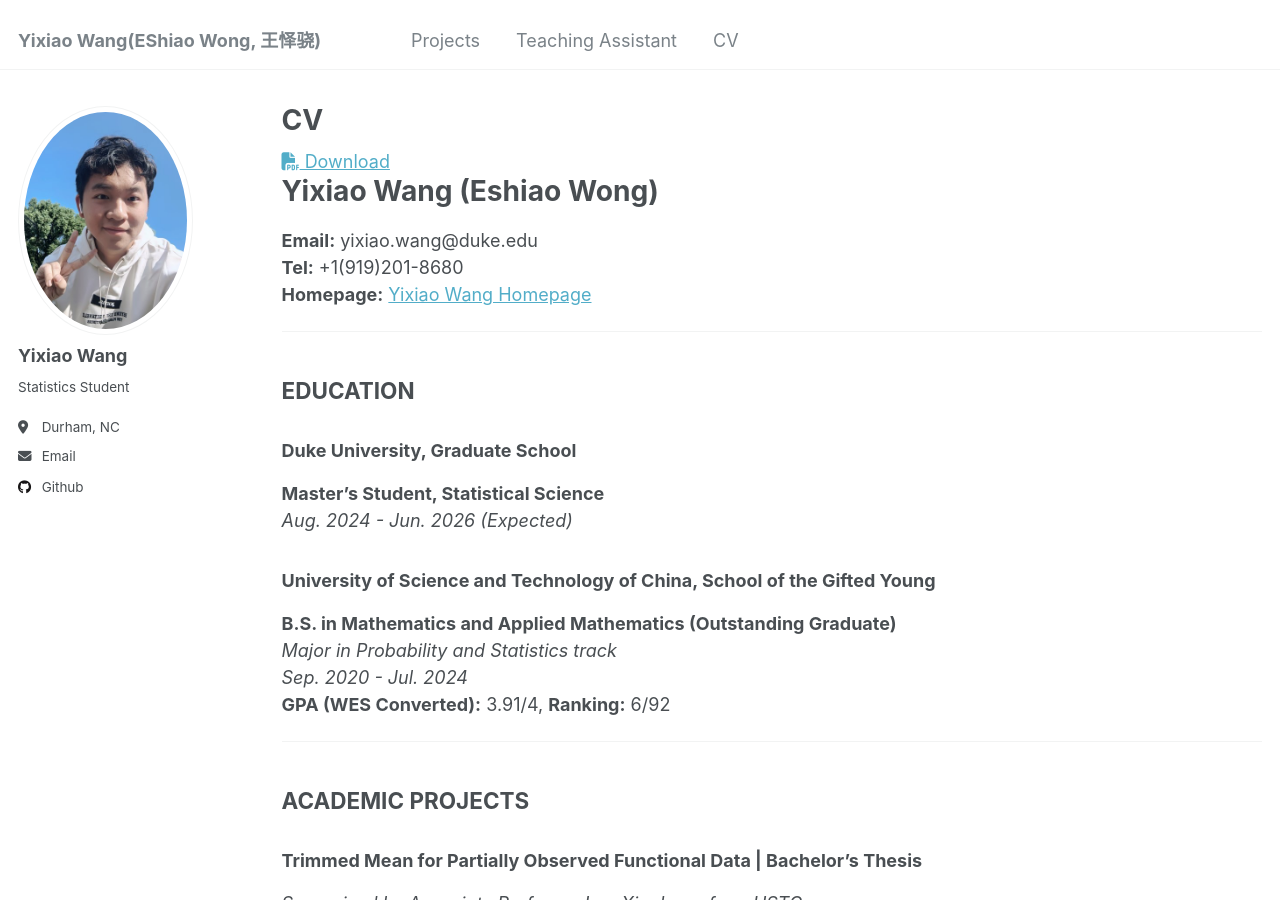
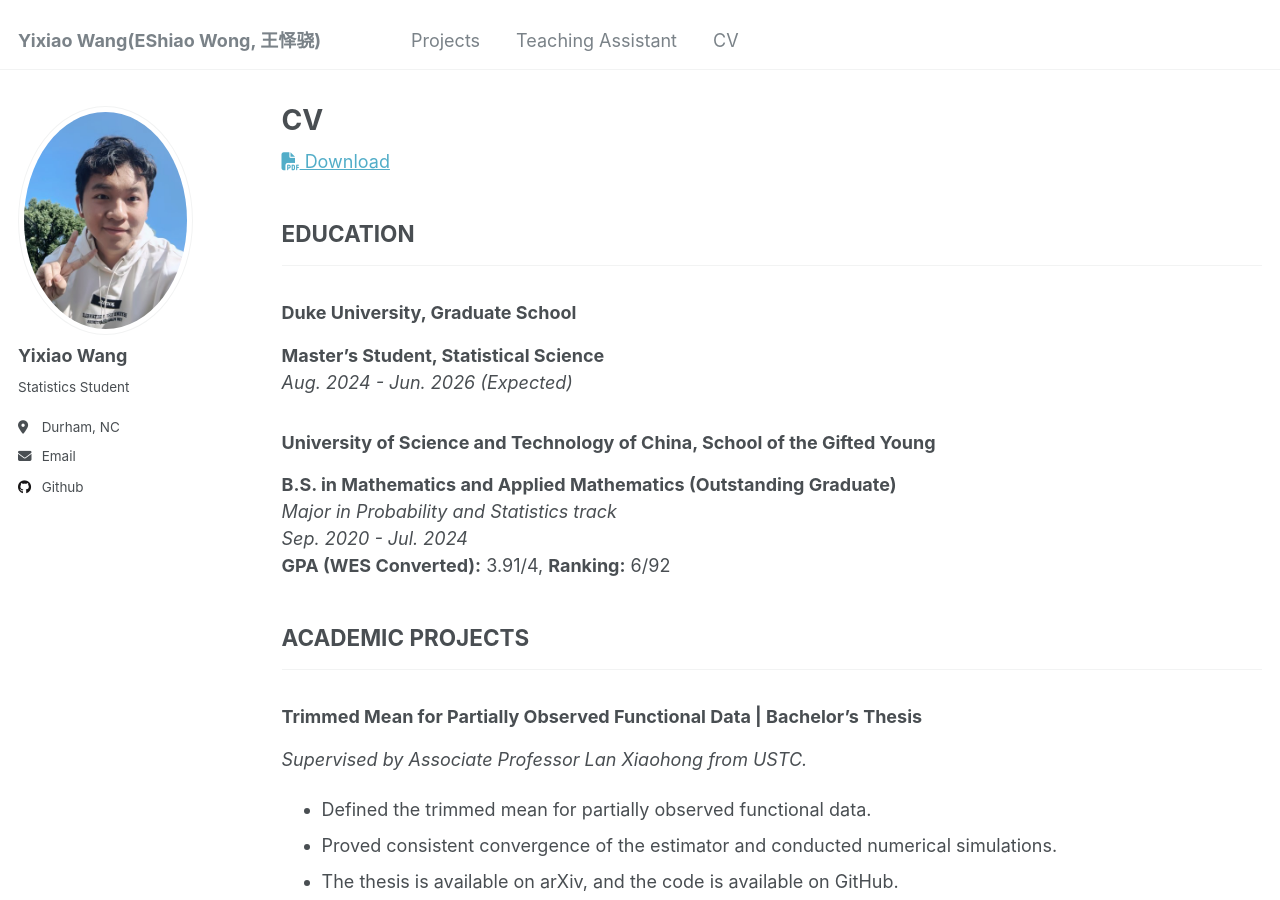
Before and after one commit to Yixiao-Wang-Stats/Yixiao-Wang-Stats.github.io, a Jekyll site: the page built from _pages/cv.md, in a window 1280 px wide and 900 px high. Built offline with Jekyll 4.4.1, drawn with Linux system fonts in a browser that asks for light colours; nearby versions of some CDN libraries; library files that are not in the unit come from our copies; a script that is not in the unit is left out.

Commit message:
Update cv.md

```diff
--- a/_pages/cv.md
+++ b/_pages/cv.md
@@ -17,16 +17,8 @@
   </a>
 </div>
 
-# Yixiao Wang (Eshiao Wong)
-
-**Email:** yixiao.wang@duke.edu
-**Tel:** +1(919)201-8680
-**Homepage:** [Yixiao Wang Homepage](#)
-
+## EDUCATION
 ---
-
-## EDUCATION
-
 ### Duke University, Graduate School
 **Master’s Student, Statistical Science**
 _Aug. 2024 - Jun. 2026 (Expected)_
@@ -37,10 +29,8 @@
 _Sep. 2020 - Jul. 2024_
 **GPA (WES Converted):** 3.91/4, **Ranking:** 6/92
 
+## ACADEMIC PROJECTS
 ---
-
-## ACADEMIC PROJECTS
-
 ### Trimmed Mean for Partially Observed Functional Data | Bachelor’s Thesis
 _Supervised by Associate Professor Lan Xiaohong from USTC._
 - Defined the trimmed mean for partially observed functional data.
@@ -53,10 +43,9 @@
 - Proposed an LSTM-GRU hybrid network architecture, inspired by GoogLeNet, for PM2.5 time series forecasting, which reduced the error rate by 30% compared to LSTM.
 - The essay is available here, and the code is available on GitHub.
 
----
 
 ## TEACHING
-
+---
 ### Linear Algebra B1 | Teaching Assistant
 _Mar. 2023- Jul. 2023_
 - Built the [course homepage](#) and served as the group leader, managing a course group with over 100 students.
@@ -68,20 +57,18 @@
 - Delivered a special presentation with more than 10 fellow students, focusing on random matrix methods.
 - The slides are available [here](#).
 
----
 
 ## INTERNSHIP
-
+---
 ### Thermo Fisher Scientific | Data Cleansing PTA
 _Sep. 2023- Dec. 2023_
 - Cleaned and categorized more than 2000 customer data queries and matched them with Excel.
 - Wrote Excel functions to add wildcards to the dataset to be cleaned, significantly improving team efficiency.
 - Summarized the data cleansing techniques and conducted team training sessions.
 
----
 
 ## ACTIVITIES & LEADERSHIP
-
+---
 ### Origami Club, USTC | President
 _Jun. 2021- Jun. 2022_
 - Designed and organized the first origami exhibition “Vividly Comes to Life on Paper” in USTC.
@@ -91,10 +78,8 @@
 _Sep. 2021- Jan. 2022_
 - Played basketball with autistic children and helped coaches to keep order in class once per week.
 
+## ADDITIONAL INFORMATION
 ---
-
-## ADDITIONAL INFORMATION
-
 **Awards and Honors:**
 - Outstanding graduate from the University of Science and Technology of China (USTC) in 2024
 - China Petroleum Scholarship in 2023 (Only 3 Students in the School of the Gifted Young)
```
